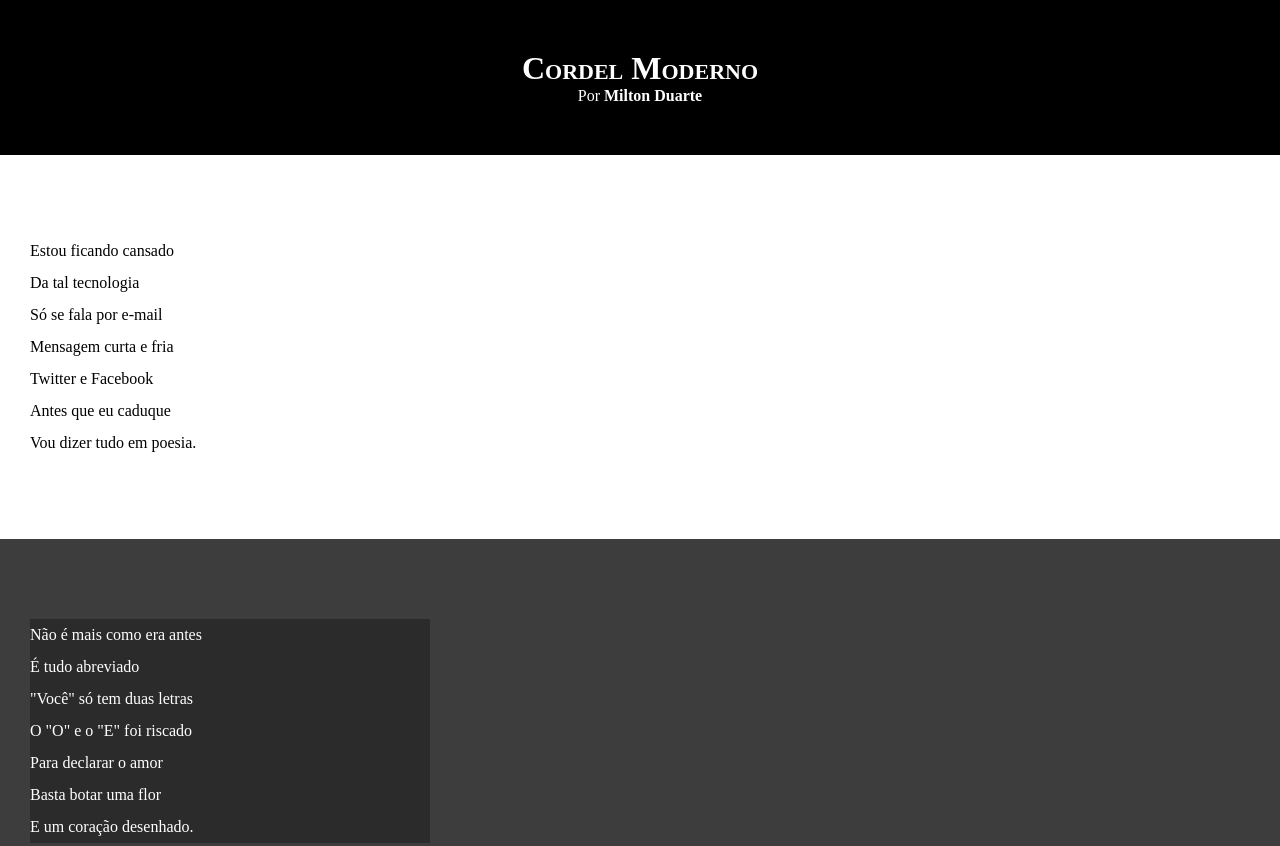
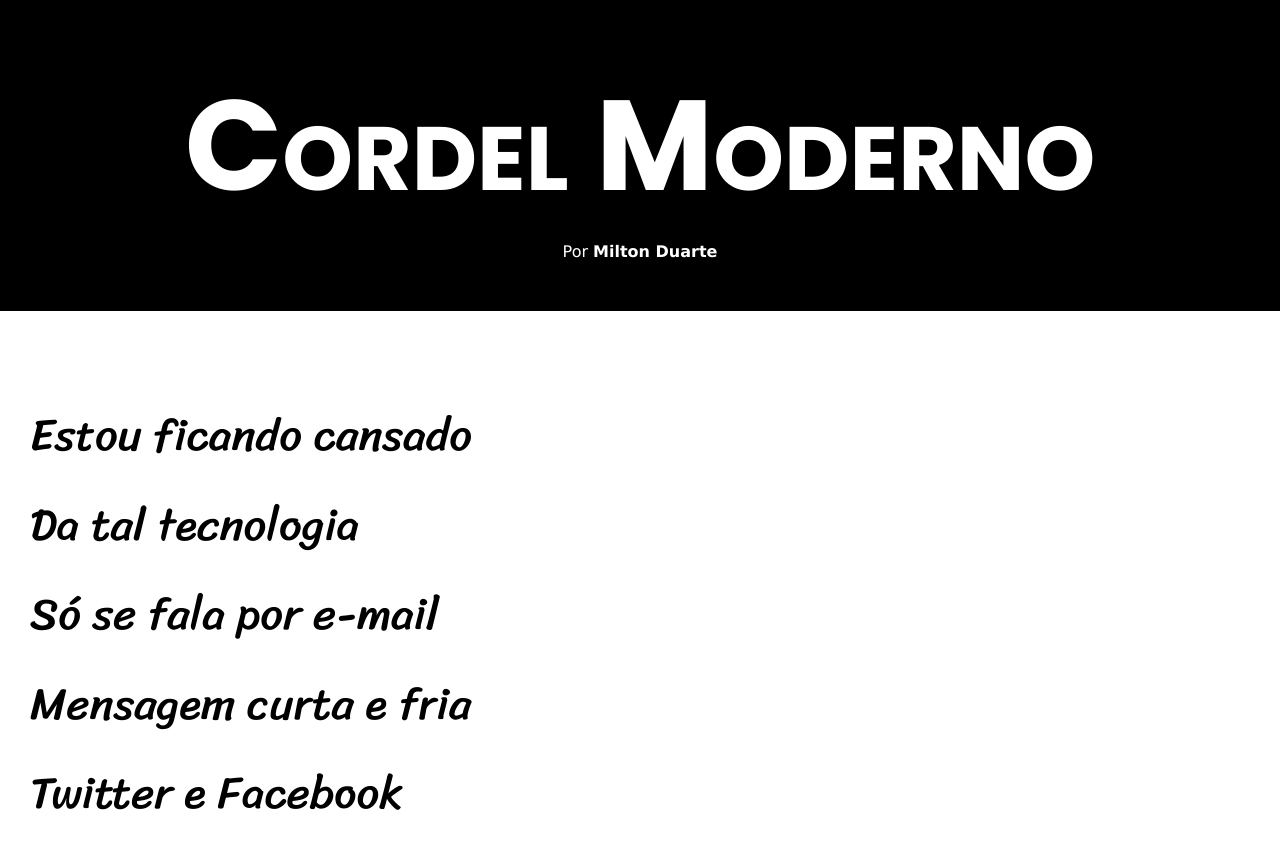
Before and after one commit to ihfdias/html-css, a plain HTML site: page desafios/d012/index.html in a window 1280 px wide. Shown: the top 846 px of the page. Drawn offline with Linux system fonts and the light colour scheme.

Commit message:
atulização de stilos

```diff
--- a/desafios/d012/estilo/style.css
+++ b/desafios/d012/estilo/style.css
@@ -1,11 +1,23 @@
 @charset "UTF-8";
+
+@import url('https://fonts.googleapis.com/css2?family=Poppins:ital,wght@0,100;0,200;0,300;0,400;0,500;0,600;0,700;0,800;0,900;1,100;1,200;1,300;1,400;1,500;1,600;1,700;1,800;1,900&display=swap');
+
+@import url('https://fonts.googleapis.com/css2?family=Sriracha&display=swap');
+
+:root {
+    --fonte1: Verdana, Geneva, Tahoma, sans-serif;
+    --fonte2: "Poppins", sans-serif;
+    --fonte3: "Sriracha", cursive;
+}
 
 * {
     margin: 0px;
     padding: 0px;
+    font-size: 1em;
 }
 
 html, body {
+    font-family: var(--fonte1);
     min-height: 100vh;
     background-color: darkgray;
 }
@@ -19,6 +31,8 @@ header {
 header > h1 {
     padding-top: 50px;
     font-variant: small-caps;
+    font-family: var(--fonte2);
+    font-size: 10vw;
 }
 
 header > p {
@@ -40,8 +54,9 @@ section {
     padding-bottom: 10vh;
     line-height: 2em;
     padding-left: 30px;
+    font-family: var(--fonte3);
+    font-size: 3.5vw;
 }
-
 
 section.normal {
     background-color: white;
@@ -54,11 +69,10 @@ section.imagem {
 }
 
 section.imagem > p {
-    width: 400px;
+    display: inline-block;
     background-color: rgba(0, 0, 0, 0.301);
+    padding: 5px;
 }
-
-
 
 footer {
     background-color: black;
```
